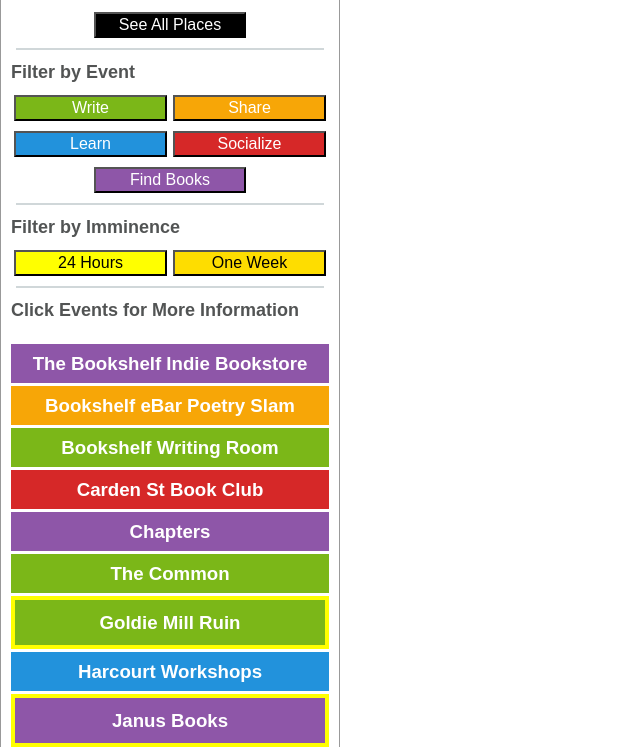
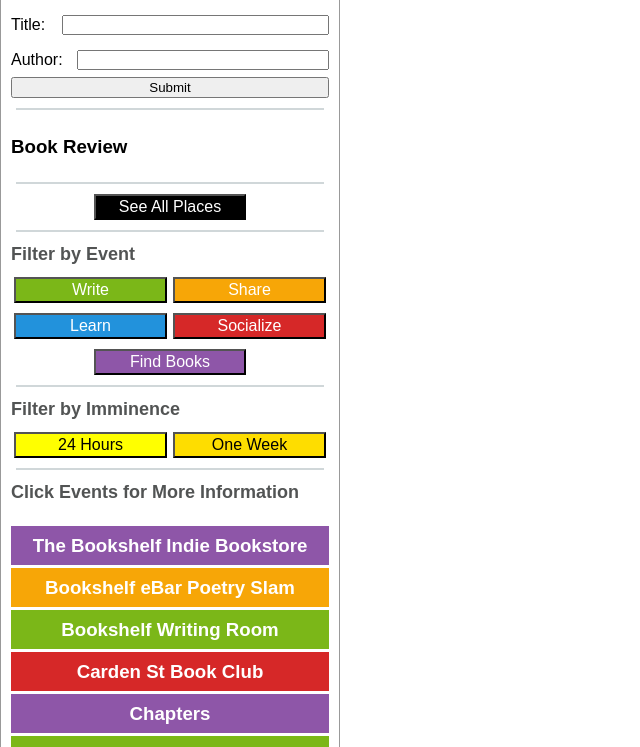
Before and after one commit to AngelaRoth/Neighborhood_Map, a plain HTML site: page index.html in a window 1280 px wide. Shown: the part 49-796 px from the top of the page, without its empty margins (0-640 px from the left). Drawn offline with nearby package versions, Linux system fonts and the light colour scheme; some packages are replaced by stand-ins of ours.

Commit message:
First steps to adding APIs

```diff
--- a/css/style.css
+++ b/css/style.css
@@ -18,7 +18,7 @@ body {
   position: relative;
 }
 
-.flex {
+.flex-filter-buttons {
   display: -webkit-flex;
   display: flex;
 
@@ -169,6 +169,43 @@ hr {
 
 
 
+/* Book API CSS */
+
+.flex-form {
+  display: -webkit-flex;
+  display: flex;
+
+  -webkit-flex-flow: column nowrap;
+    flex-flow: column nowrap;
+
+  margin-bottom: 10px;
+}
+
+.flex-form-item {
+  display: -webkit-flex;
+  display: flex;
+
+  -webkit-flex-flow: row nowrap;
+    flex-flow: row nowrap;
+    align-items: center;
+}
+
+.flex-form-label {
+  flex: 1 1 auto;
+}
+
+.flex-form-input {
+  flex-grow: 6;
+}
+
+
+
+
+
+
+
+
+
 
 
 
--- a/index.html
+++ b/index.html
@@ -9,12 +9,35 @@
   <div class="container">
     <div class="options-box">
       <h1>Guelph Writing Places</h1>
-      <div class="flex">
+
+
+      <form id="form-container" class="flex-form">
+        <div class="flex-form-item">
+         <label for="title" class="flex-form-label">Title: </label><input class="flex-form-input" type="text" id="title" value="">
+        </div>
+        <div class="flex-form-item">
+         <label for="author" class="flex-form-label">Author: </label><input class="flex-form-input" type="text" id="author" value="">
+        </div>
+        <button id="submit-btn">Submit</button>
+      </form>
+      <hr>
+
+
+
+      <div class="nytimes-container">
+        <h3 id="nytimes-header">Book Review</h3>
+        <div class="review">
+
+        </div>
+      </div>
+      <hr>
+
+      <div class="flex-filter-buttons">
         <input id="all-places" type="button" value="See All Places" data-bind="click: function(){filter('all');}">
       </div>
       <hr>
       <h2>Filter by Event</h2>
-      <div class="flex">
+      <div class="flex-filter-buttons">
         <!-- Thanks to this StackOverflow for advice on automatically firing click event:
         http://stackoverflow.com/questions/20869572/div-click-event-automatically-getting-fired-on-page-load -->
         <input id="write-places" type="button" value="Write" data-bind="click: function(){filter('write');}">
@@ -25,7 +48,7 @@
       </div>
       <hr>
       <h2>Filter by Imminence</h2>
-      <div class="flex">
+      <div class="flex-filter-buttons">
         <input id="day-places" type="button" value="24 Hours" data-bind="click: function(){checkIfInTime('day');}">
         <input id="week-places" type="button" value="One Week" data-bind="click: function(){checkIfInTime('week');}">
       </div>
@@ -41,11 +64,10 @@
   </div>
 
   <script src="js/knockout-3.4.2.js"></script>
+  <script src="https://code.jquery.com/jquery-3.1.1.min.js"></script>
   <script src="js/data.js"></script>
   <script src="js/app.js"></script>
-
   <script async src="js/map.js"></script>
-
   <script async defer
       src=
       "https://maps.googleapis.com/maps/api/js?libraries=places,geometry,drawing&key=AIzaSyCNgnR6srI-o-L_1msz-0AA03afwiyOrxA&v=3&callback=viewModel.initMap">
--- a/js/app.js
+++ b/js/app.js
@@ -99,7 +99,6 @@ var ViewModel = function() {
 
   this.filter = function(type) {
     var bounds = new google.maps.LatLngBounds();
-    /*var indexNumber = 0;*/
     self.locationList().forEach(function(item) {
       if (item.type() === type || type === 'all') {
         item.listHidden(false);
@@ -109,14 +108,12 @@ var ViewModel = function() {
         item.listHidden(true);
         item.marker.setMap(null);
       }
-      /*indexNumber++;*/
     });
     map.fitBounds(bounds);
   };
 
   this.checkIfInTime = function(timePeriod) {
     var bounds = new google.maps.LatLngBounds();
-    /*var indexNumber = 0;*/
     var cutOffTime;
 
     switch (timePeriod) {
@@ -139,7 +136,6 @@ var ViewModel = function() {
         item.listHidden(true);
         item.marker.setMap(null);
       }
-      /*indexNumber++;*/
     });
     map.fitBounds(bounds);
   }
@@ -150,3 +146,7 @@ var ViewModel = function() {
 var viewModel = new ViewModel();
 
 ko.applyBindings(viewModel);
+
+listItemOrMarkerClicked = function() {
+  // TODO: put listContentsClicked functionality in here, and call it both when listContentsClicked and on the marker's event listener
+}
```
Also changed, not shown: js/book-apis.js (added, +117 -0 lines).
